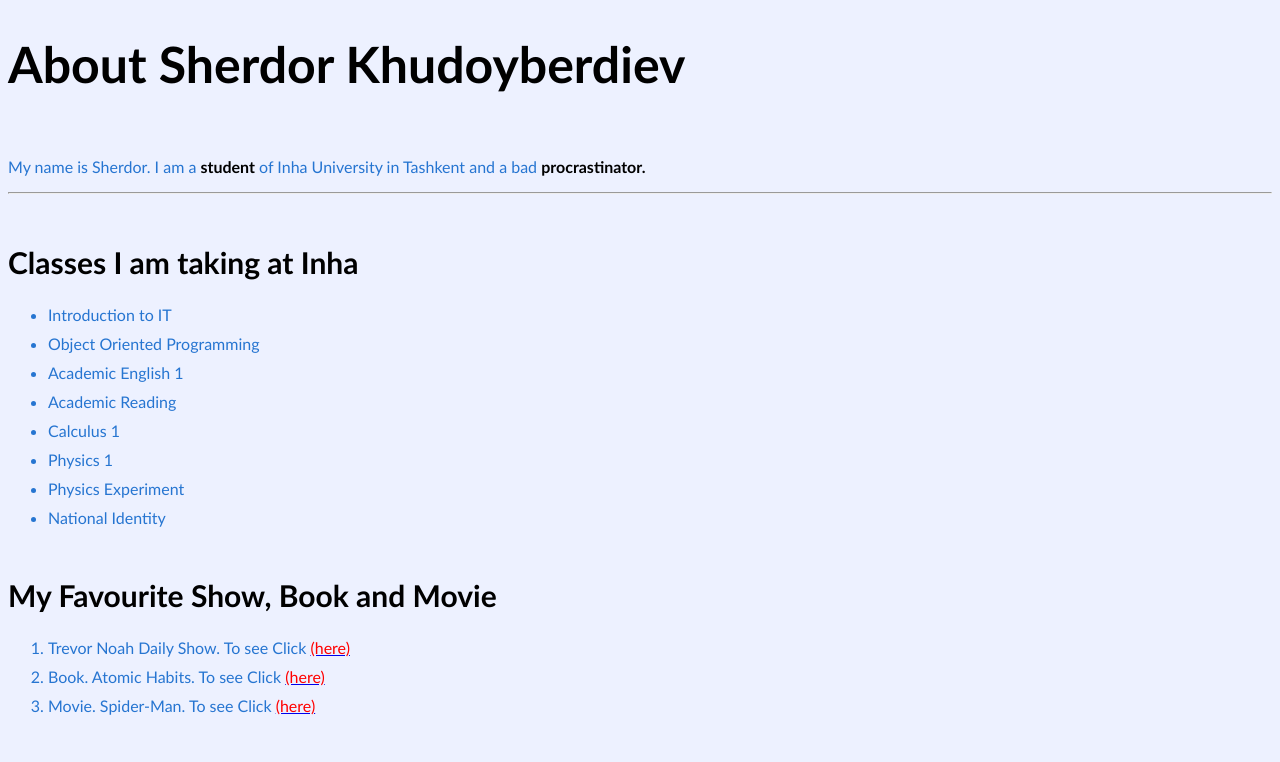
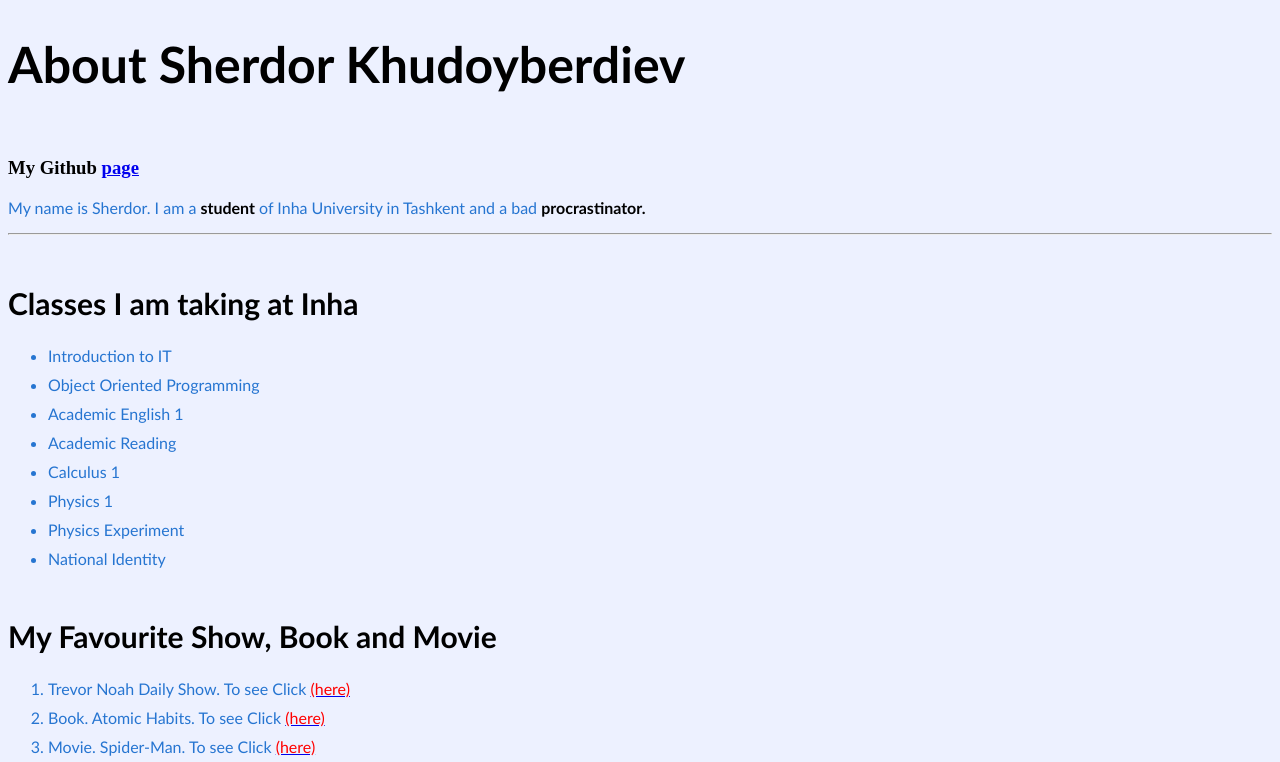
Before and after one commit to KhSherdor/KhSherdor.github.io, a plain HTML site: page index.html in a window 1280 px wide. Shown: the top 762 px of the page. Drawn offline with Linux system fonts and the light colour scheme.

Commit message:
Add files via upload

```diff
--- a/index.html
+++ b/index.html
@@ -12,6 +12,7 @@
 <body>
     <div>
         <h1 class="main-header" >About Sherdor Khudoyberdiev</h1>
+        <h3 class="ol1">My Github <a href="https://khsherdor.github.io"> page </a></h3>
         <p class="ol">My name is Sherdor. I am a <b class="bold">student</b> of Inha University in Tashkent and a bad <b class="bold"> procrastinator. </b></p>
     </div>
     <hr>
```
